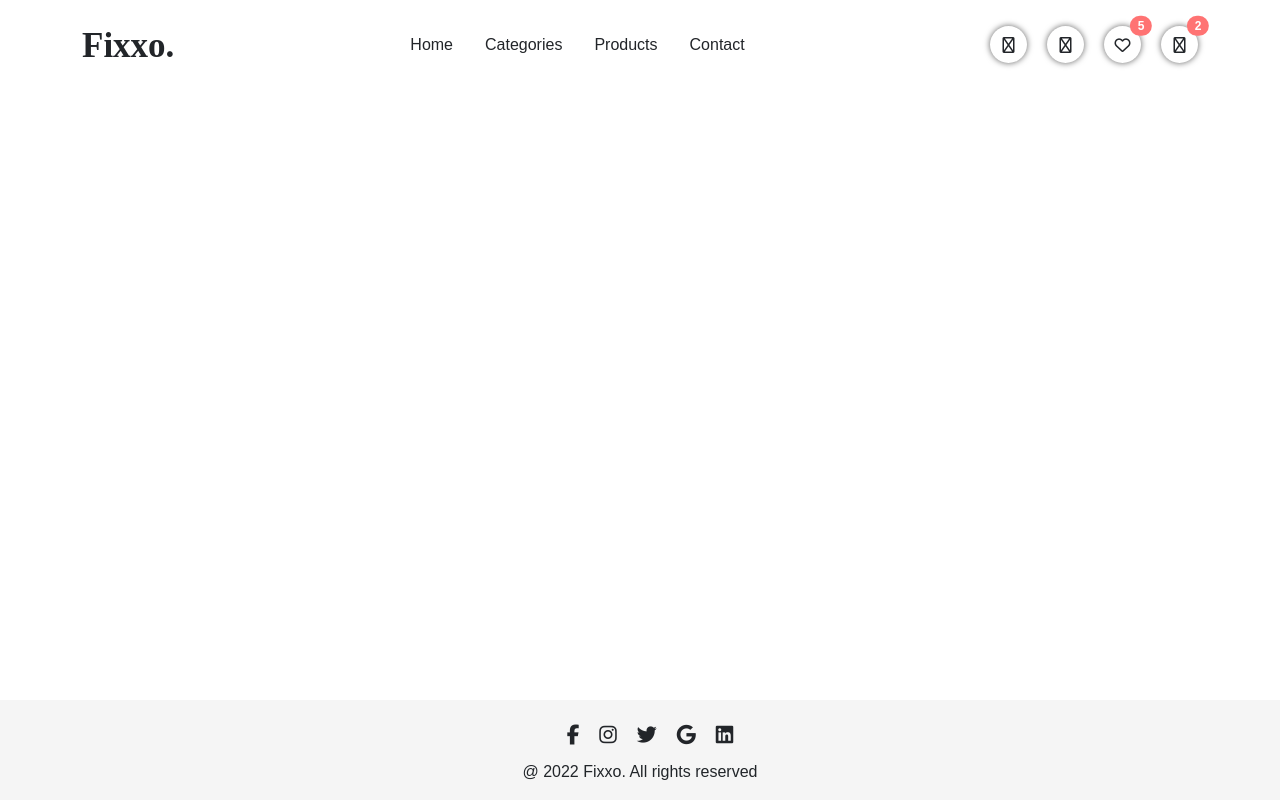
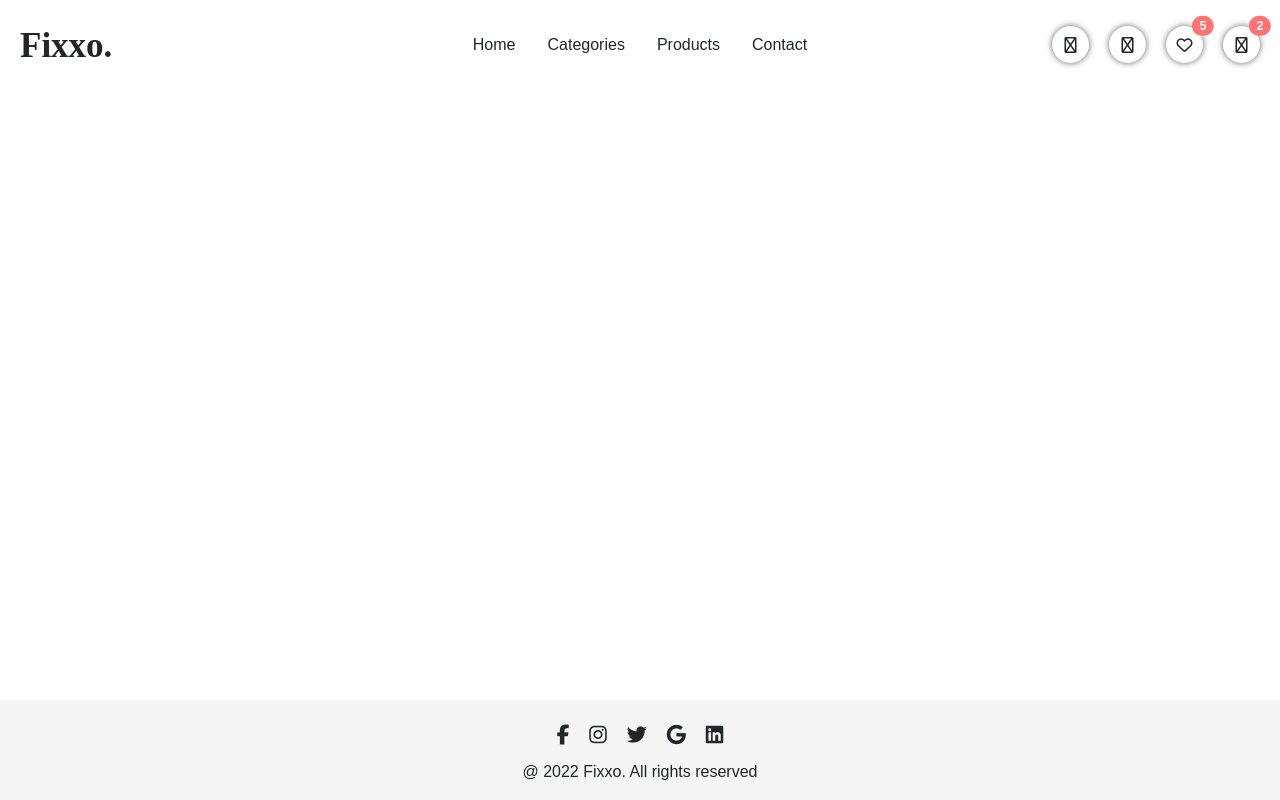
Before and after one commit to Rainerson/ecutb-frontend-assignment_react, a React (Create React App) app: page / in a window 1280 px wide. Built offline with nearby package versions, Linux system fonts and the light colour scheme.

Commit message:
Navigation + Footer klar 2.0

```diff
--- a/src/App.css
+++ b/src/App.css
@@ -147,22 +147,25 @@
 /* Navigation */
   .navigation {
     margin: 20px;
+    display: grid;
+    grid-template-columns: 1fr 1fr 1fr;
+    grid-template-areas: "logo navlinks navicons";
+    justify-content: center;
+    align-items: center;
 }
 
-    .navigation .container {
-      display: flex;
-      justify-content:space-between;
-      align-items: center;
+    .navigation .nav-links {
+      text-align: center;
     }
 
-    .navigation .container .nav-icon {
+    .navigation  .nav-icon {
       display: flex;
       justify-content:flex-end;
       align-items: center;
       position: relative;
     }
 
-    .navigation .container .nav-icon .fa-regular {
+    .navigation  .nav-icon .fa-regular {
       background-color: white;
       border-radius: 50%;
       width: 37px;
@@ -200,5 +203,5 @@ footer {
   }
 
     .footer-socials a {
-        margin-left:20px;
+      padding: 10px;
     }
--- a/src/components/NavIcon.js
+++ b/src/components/NavIcon.js
@@ -4,7 +4,7 @@ import { NavLink } from 'react-router-dom'
 function NavIcon({link, icon, quantity}) {
   return (
     <NavLink className="nav-icon" to={link} end>
-      <span class="position-absolute top-0 start-100 translate-middle badge rounded-pill bg-theme">{quantity}</span>
+      <span className="position-absolute top-0 start-100 translate-middle badge rounded-pill bg-theme">{quantity}</span>
       <i className={icon}></i>
     </NavLink>
   )
--- a/src/components/Navbar.js
+++ b/src/components/Navbar.js
@@ -6,7 +6,7 @@ import NavIcon from './NavIcon'
 const Navbar = () => {
     return (
         <nav className="navigation">
-            <div className="container">
+
                 <div className="logo">
                     <NavLink  to="/" end>
                         <img src={Logo} alt='Logo'/>
@@ -26,7 +26,7 @@ const Navbar = () => {
                     <NavIcon quantity="5" link="/wishlist" icon="fa-regular fa-heart"></NavIcon>
                     <NavIcon quantity="2" link="/shoppingcart" icon="fa-regular fa-bag-shopping"></NavIcon>
                 </div>
-            </div>
+
         </nav>
     )
 }
```
